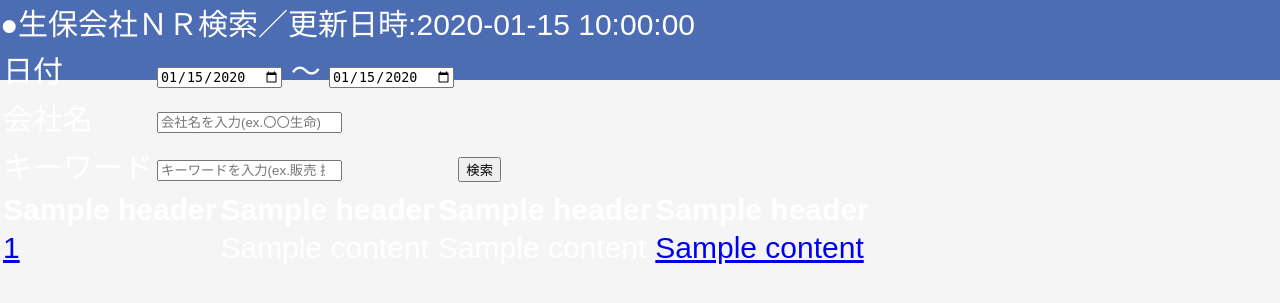
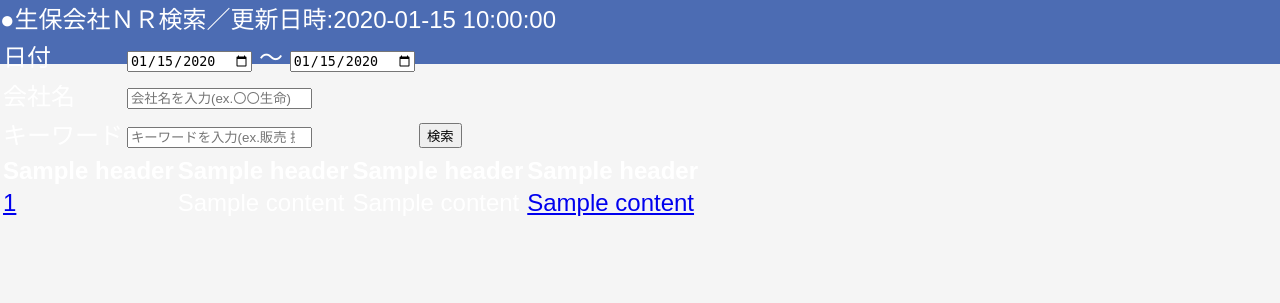
Before and after one commit to ibtosmlin/z_trial_heroku, a Flask app: template templates/bkup0_index.html in a window 1280 px wide. Shown: the top 303 px of the page. Run offline with Flask 2, Linux system fonts and the light colour scheme; the template is opened without the code that fills it: most values are stand-ins (such as "Sample title", 1, 10 or a date in 2020); some web fonts are replaced.

Commit message:
Update style.css

```diff
--- a/static/css/style.css
+++ b/static/css/style.css
@@ -7,12 +7,14 @@
   --lightcolor: #A0D8EF;/*空色*/
   --basecolor: white;
   --textcolor: #474B42;/*仙斎茶*/
+  --bkcolor: #DEDEDE;
   --headerheight: 4rem;
+
 }
 
 
 html {
-  font-size: 20px;
+  font-size: 16px;
   font-family: 'Kiwi Maru', sans-serif;
   background-color: whitesmoke;
 
```
